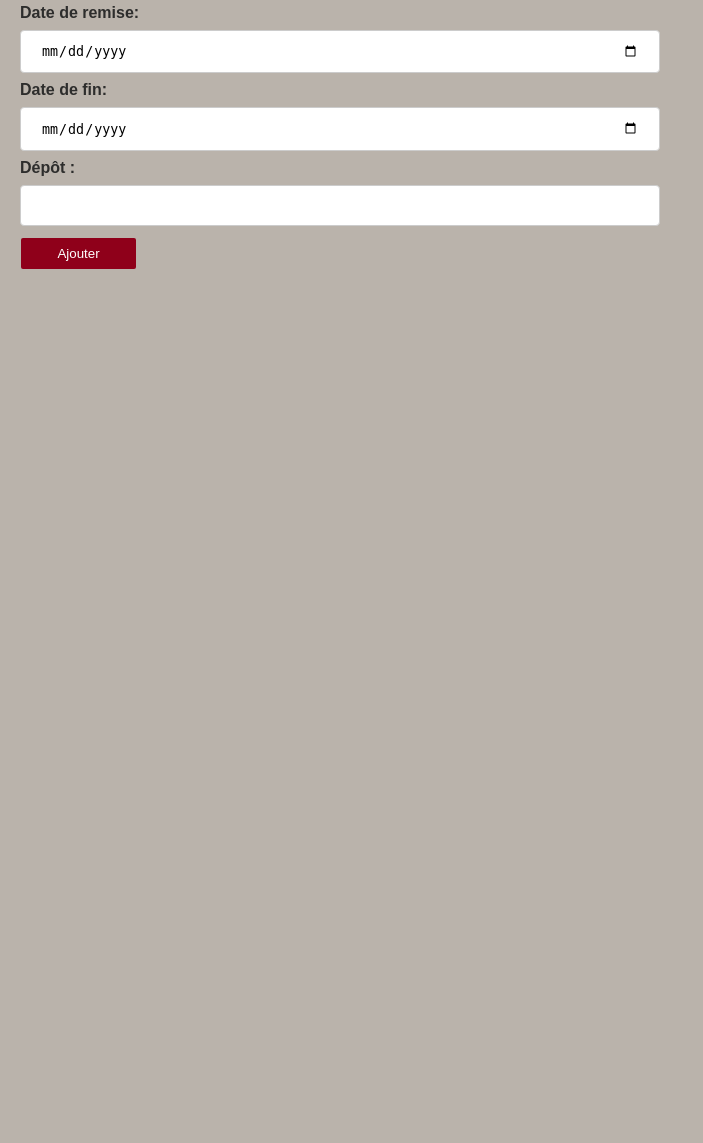
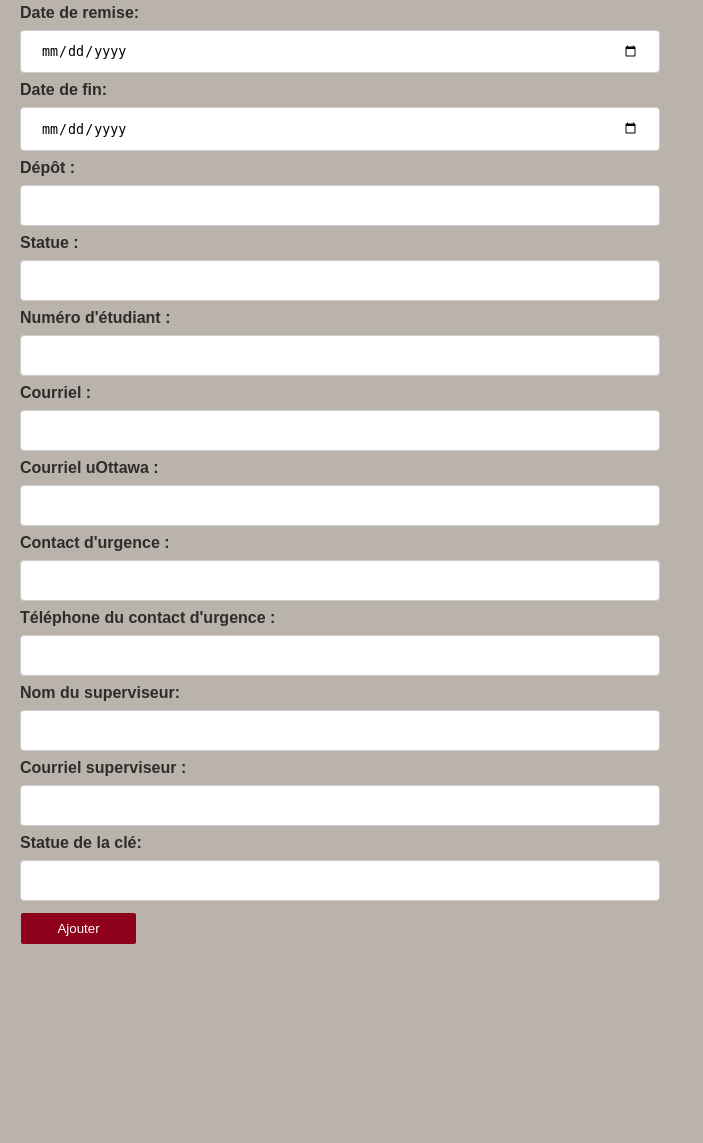
Before and after one commit to aym0ne/Keasy, a PHP site: page /mainpageadmin.php in a window 1280 px wide, after a click on "Ajout". Shown: the part 911-2054 px from the top of the page, without its empty margins (0-703 px from the left). Run offline with PHP 8.4, Linux system fonts and the light colour scheme; a user stored in the database is signed in.

Commit message:
Update mainpageadmin.php

```diff
--- a/mainpageadmin.php
+++ b/mainpageadmin.php
@@ -93,23 +93,53 @@ include "db_connect.php";
   <hr>
 	<form action="add.php">
 		Nom :<br>
-  <input type="text" name="newnom">
+  <input type="text" name="nom">
             <br>
   Prénom:<br>
-            <input type="text" name="newprenom">
+            <input type="text" name="prenom">
             <br>
              Département:<br>
-             <input type="text" name="newdepartement"> <br>     Nombre de clé :<br>
-             <input type="number" name="newnombredecle">  <br>     Code de clé :<br>
-             <input type="text" name="newcodedecle">   <br> Nom de pièce:<br>
-             <input type="text" name="newnompiece"><br>        Bâtiment:<br>
-             <input type="text" name="newbatiment"><br>     Date de remise:<br>
-             <input type="date" name="newdatederemise"> <br> Date de fin:<br>
-  <input type="date" name="newdatedefin">
+             <input type="text" name="departement"> <br>     Nombre de clé :<br>
+             <input type="number" name="nombredecle">  <br>     Code de clé :<br>
+             <input type="text" name="codedecle">   <br> Nom de pièce:<br>
+             <input type="text" name="nompiece"><br>        Bâtiment:<br>
+             <input type="text" name="batiment"><br>     Date de remise:<br>
+             <input type="date" name="datederemise"> <br> Date de fin:<br>
+  <input type="date" name="datedefin">
   <br>
   Dépôt :<br>
-  <input type="number" name="newdepot">
+  <input type="number" name="depot">
   <br>
+		  Statue :<br>
+  <input type="text" name="statue">
+  <br>
+  Numéro d'étudiant :<br>
+  <input type="text" name="numero_etudiant">
+  <br>
+		  Courriel :<br>
+  <input type="text" name="courriel"><br>
+		  Courriel uOttawa :<br>
+  <input type="text" name="courriel_uottawa">
+  <br>
+		  Contact d'urgence :<br>
+  <input type="text" name="contact_urgence">
+  <br>
+
+	  Téléphone du contact d'urgence :<br>
+  <input type="text" name="tele_contact_urgence">
+  <br>
+			  Nom du superviseur:<br>
+  <input type="text" name="nom_sup">
+  <br>
+			  Courriel superviseur :<br>
+  <input type="text" name="courriel_sup">
+  <br>
+			  Statue de la clé:<br>
+  <input type="text" name="statue_cle">
+  <br>
+
+
+
   <input type="submit" value="Ajouter">
   </form><br>
 </div>
```
